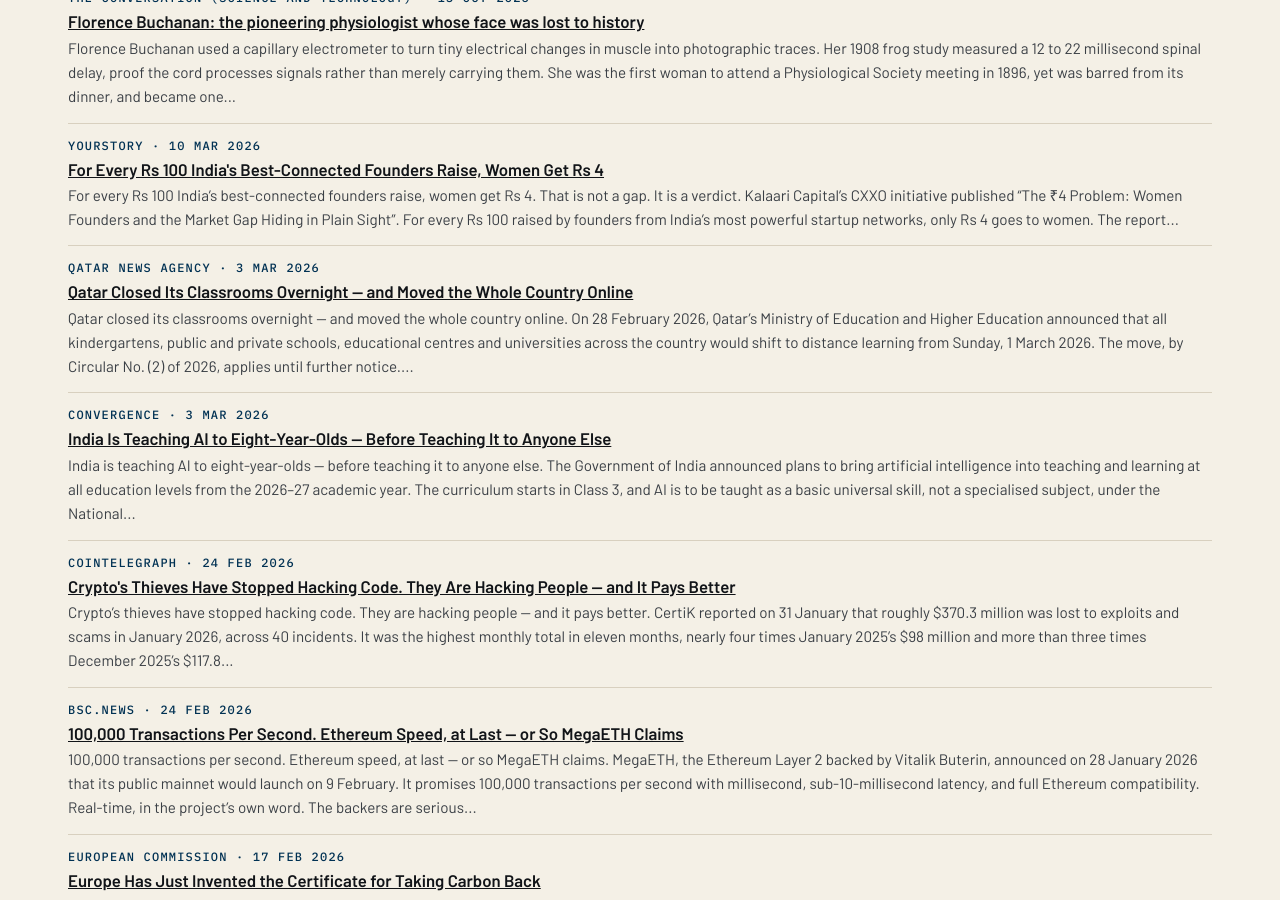
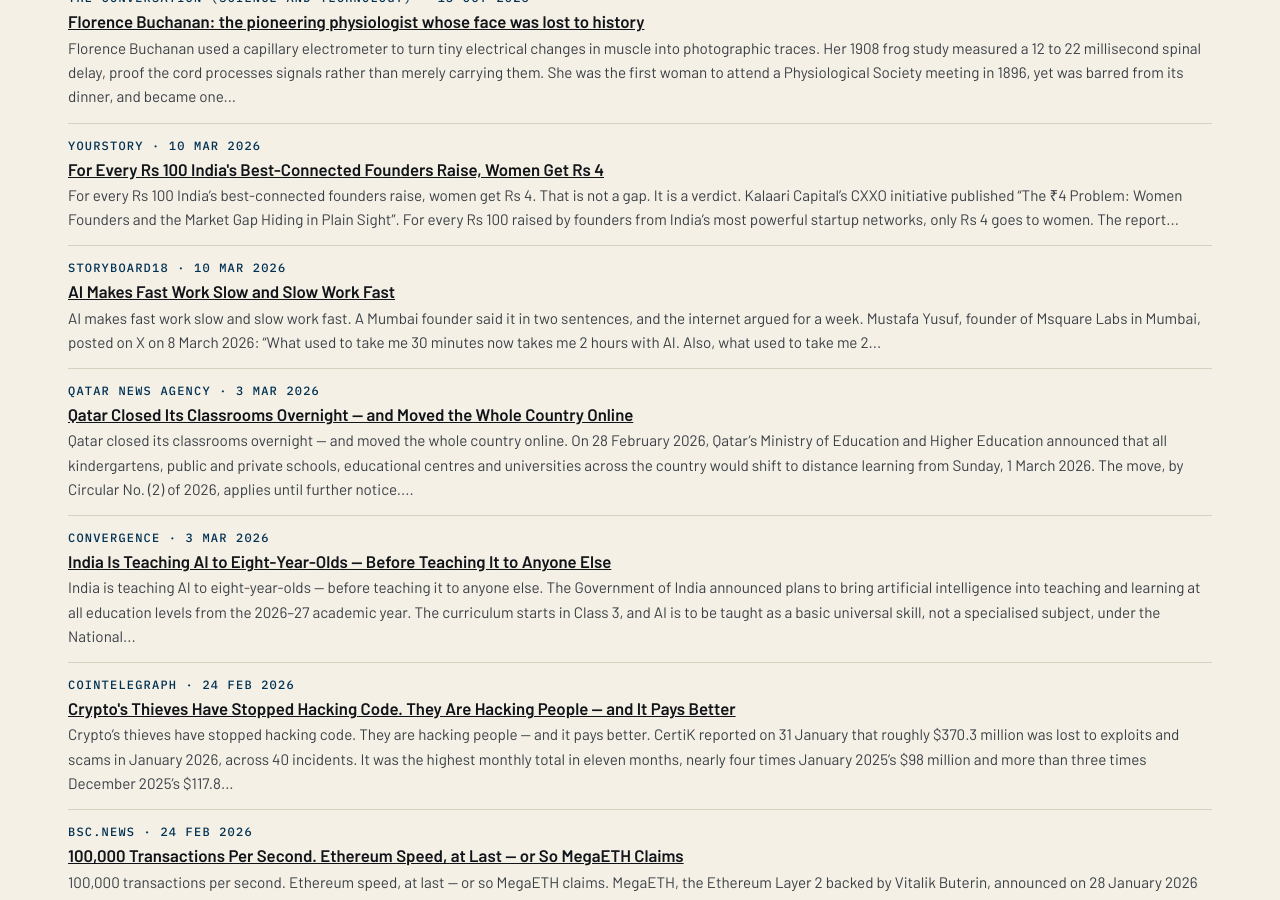
Before and after one commit to katz-news/katz.news, a Jekyll site: the page built from briefs/index.html, in a window 1280 px wide and 900 px high, scrolled down 14671 px. Built offline with Jekyll 4.4.1, drawn with Linux system fonts in a browser that asks for light colours.

Commit message:
Publish 2026-11-06

```diff
--- a/_data/build.yml
+++ b/_data/build.yml
@@ -1 +1 @@
-published_at: 2026-11-06T19:11:04Z
+published_at: 2026-11-06T19:11:58Z
--- /dev/null
+++ b/_posts/briefs/2026-11-06-ai-makes-fast-work-slow-and-slow-work-fast.md
@@ -0,0 +1,19 @@
+---
+published: true
+title: AI Makes Fast Work Slow and Slow Work Fast
+date: 2026-03-10
+section: entrepreneurship
+source_name: Storyboard18
+source_url: https://www.storyboard18.com/amp/brand-makers/some-tasks-take-minutes-others-take-hours-founder-says-ai-changed-work-speed-sparks-debate-91602.htm
+---
+AI makes fast work slow and slow work fast. A Mumbai founder said it in two sentences, and the internet argued for a week.
+
+Mustafa Yusuf, founder of Msquare Labs in Mumbai, posted on X on 8 March 2026: "What used to take me 30 minutes now takes me 2 hours with AI. Also, what used to take me 2 hours now takes me 30 minutes with AI."
+
+The replies named it the "debugging paradox". AI writes cleaner code upfront, so the easy work should be faster. But second-guessing every suggestion consumes the time saved, and the 30-minute task stretches to two hours.
+
+The two-hour task behaves differently. It was slow because it was ambiguous, not because it was long. AI clarifies the shape of the problem quickly, and the thinking that used to take two hours now takes thirty minutes.
+
+Quick tasks, quarrelsome; long tasks, liberated. The pattern is familiar to anyone who has argued with a confident colleague who is right half the time: the argument costs more than the answer saves.
+
+Conclusion: AI is not a speed machine, but rather a mirror — it accelerates the clear work and exposes the confused work.
```
